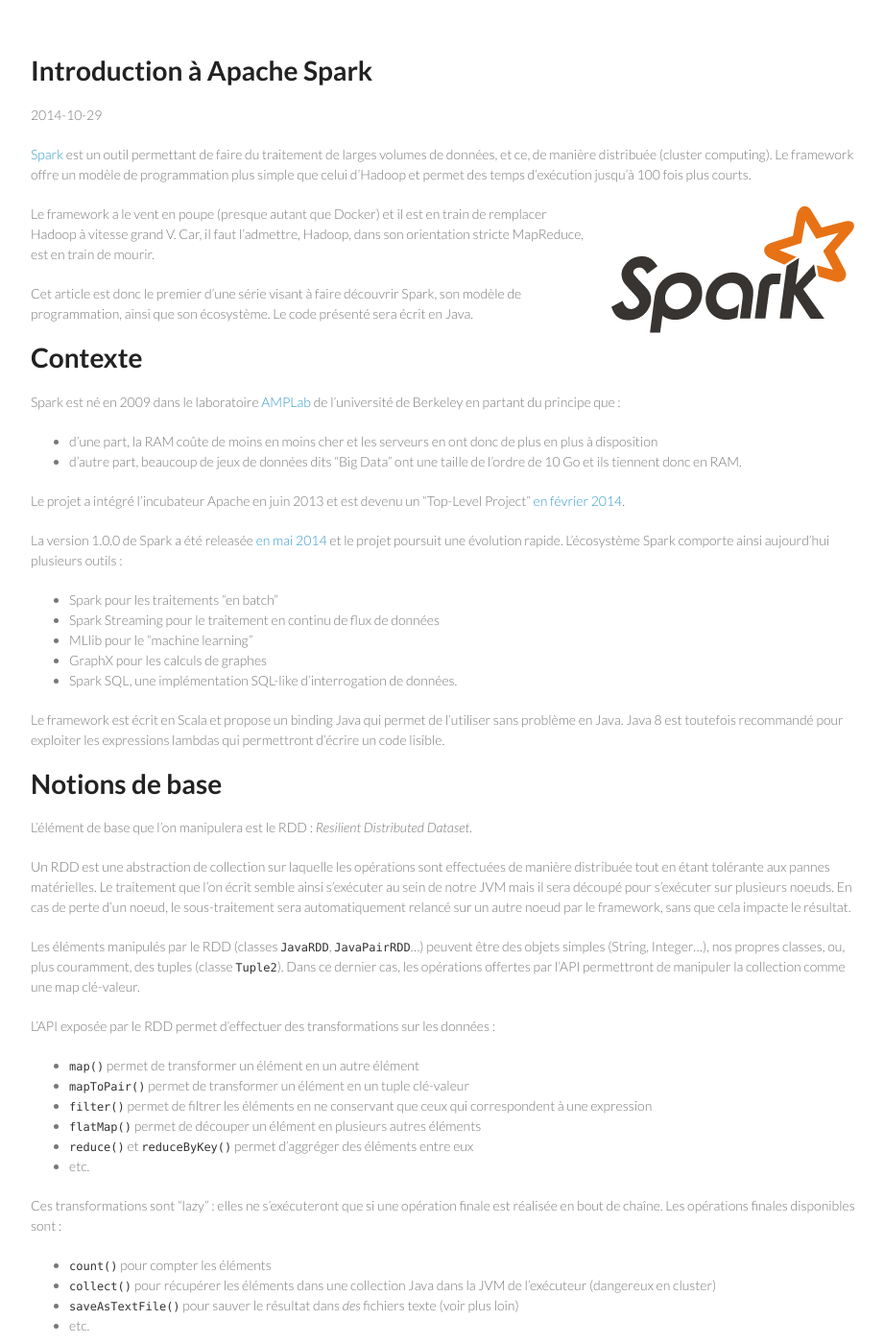
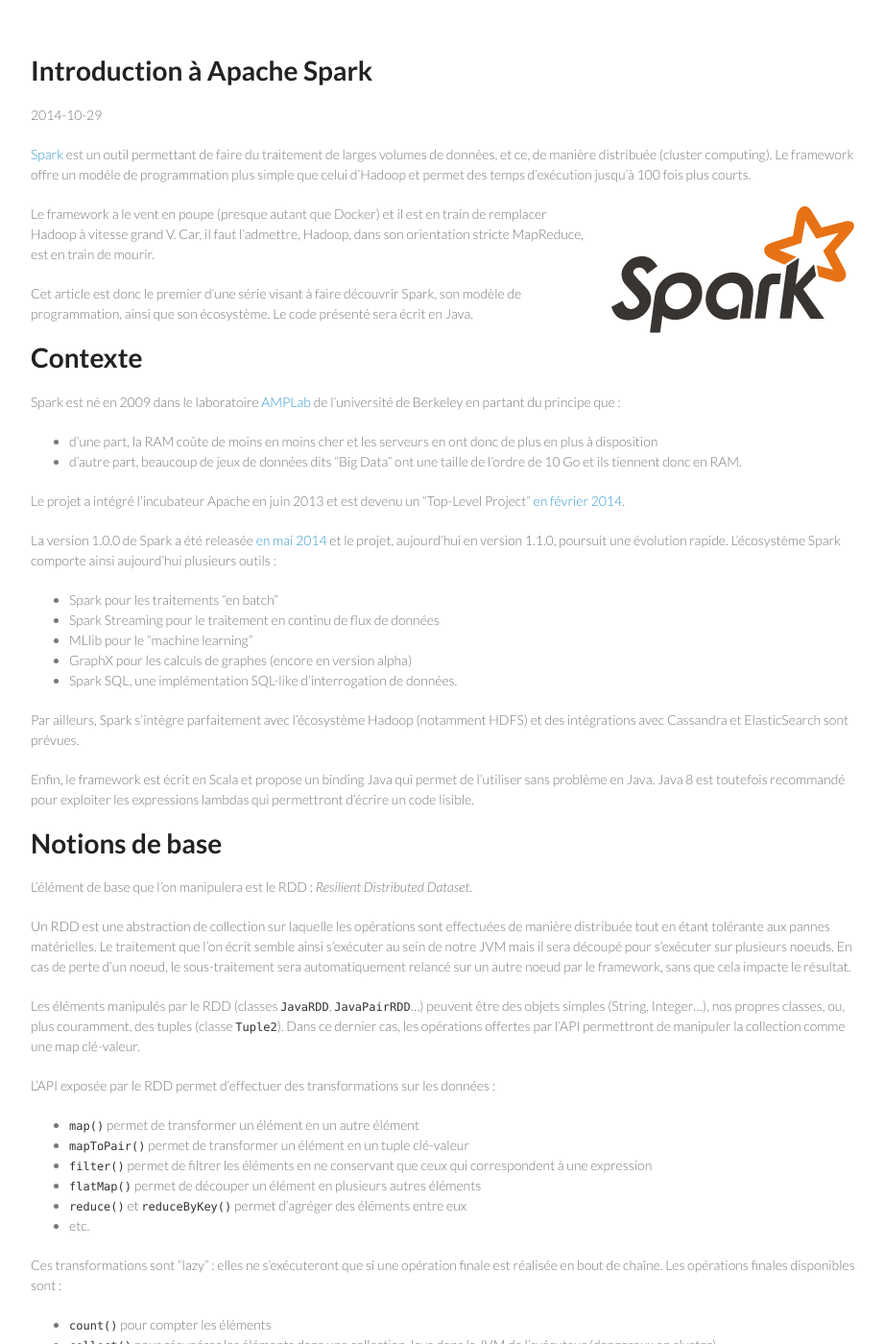
Before and after one commit to aseigneurin/aseigneurin.github.io, a Jekyll site: the page built from _posts/2014-10-29-introduction-apache-spark.md, in a window 1280 px wide and 1400 px high. Shown: the whole window at 96% size, without its empty margins (178-1099 px from the left). Built offline with Jekyll 4.4.1, drawn with Linux system fonts in a browser that asks for light colours; some of the changed text lies outside the part shown.

Commit message:
- minor improvements

```diff
--- a/_posts/2014-10-29-introduction-apache-spark.md
+++ b/_posts/2014-10-29-introduction-apache-spark.md
@@ -22,15 +22,17 @@
 
 Le projet a intégré l'incubateur Apache en juin 2013 et est devenu un "Top-Level Project" [en février 2014](https://blogs.apache.org/foundation/entry/the_apache_software_foundation_announces50).
 
-La version 1.0.0 de Spark a été releasée [en mai 2014](http://spark.apache.org/news/spark-1-0-0-released.html) et le projet poursuit une évolution rapide. L'écosystème Spark comporte ainsi aujourd'hui plusieurs outils :
+La version 1.0.0 de Spark a été releasée [en mai 2014](http://spark.apache.org/news/spark-1-0-0-released.html) et le projet, aujourd'hui en version 1.1.0, poursuit une évolution rapide. L'écosystème Spark comporte ainsi aujourd'hui plusieurs outils :
 
 - Spark pour les traitements "en batch"
 - Spark Streaming pour le traitement en continu de flux de données
 - MLlib pour le "machine learning"
-- GraphX pour les calculs de graphes
+- GraphX pour les calculs de graphes (encore en version alpha)
 - Spark SQL, une implémentation SQL-like d'interrogation de données.
 
-Le framework est écrit en Scala et propose un binding Java qui permet de l'utiliser sans problème en Java. Java 8 est toutefois recommandé pour exploiter les expressions lambdas qui permettront d'écrire un code lisible.
+Par ailleurs, Spark s’intègre parfaitement avec l’écosystème Hadoop (notamment HDFS) et des intégrations avec Cassandra et ElasticSearch sont prévues.
+
+Enfin, le framework est écrit en Scala et propose un binding Java qui permet de l'utiliser sans problème en Java. Java 8 est toutefois recommandé pour exploiter les expressions lambdas qui permettront d'écrire un code lisible.
 
 # Notions de base
 
@@ -46,7 +48,7 @@
 - `mapToPair()` permet de transformer un élément en un tuple clé-valeur
 - `filter()` permet de filtrer les éléments en ne conservant que ceux qui correspondent à une expression
 - `flatMap()` permet de découper un élément en plusieurs autres éléments
-- `reduce()` et `reduceByKey()` permet d'aggréger des éléments entre eux
+- `reduce()` et `reduceByKey()` permet d'agréger des éléments entre eux
 - etc.
 
 Ces transformations sont "lazy" : elles ne s'exécuteront que si une opération finale est réalisée en bout de chaîne. Les opérations finales disponibles sont :
```
Also changed, not shown: other parts of _posts/2014-10-29-introduction-apache-spark.md (+1 -1 lines).
